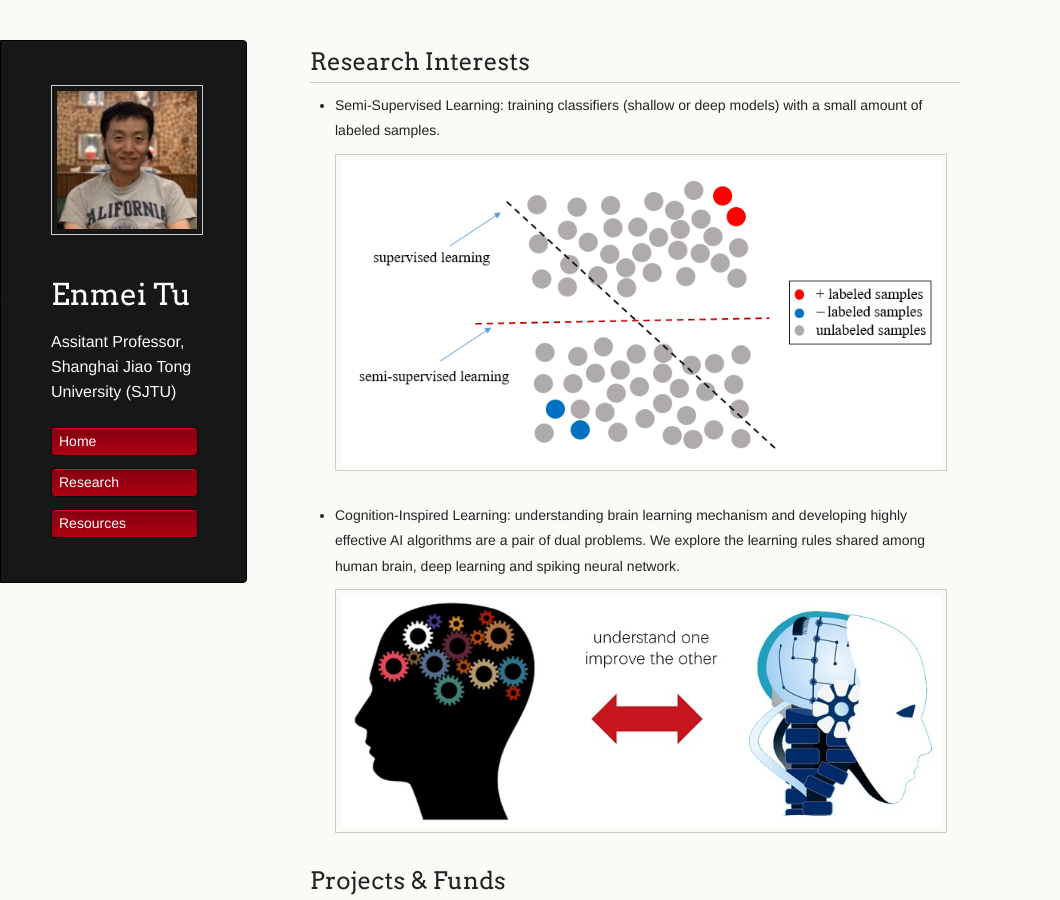
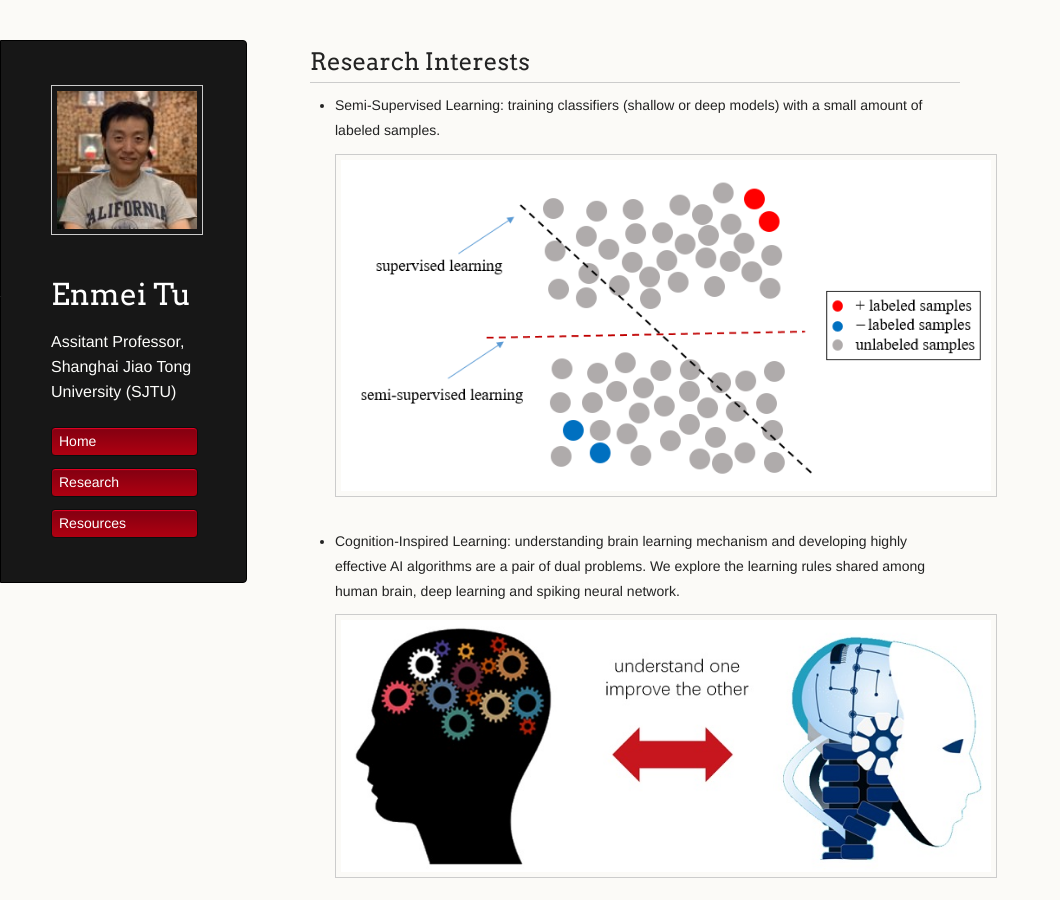
Before and after one commit to hellotem/enmeitu.github.io, a Jekyll site: the page built from research/index.md, in a window 1280 px wide and 900 px high. Shown: the whole window, without its empty margins (0-1060 px from the left). Built offline with Jekyll 4.4.1, drawn with Linux system fonts in a browser that asks for light colours; our own code applies the rules of GitHub Pages for plain Markdown files.

Commit message:
Update index.md

```diff
--- a/research/index.md
+++ b/research/index.md
@@ -1,8 +1,8 @@
 ## Research Interests
 * Semi-Supervised Learning: training classifiers (shallow or deep models) with a small amount of labeled samples.
-<img src="ssl5.png" alt="Markdown Monster icon" style="float: left; margin-right: 10px;" width="600" />
+<img src="ssl5.png" alt="Markdown Monster icon" style="float: left; margin-right: 10px;" width="650" />
 * Cognition-Inspired Learning: understanding brain learning mechanism and developing highly effective AI algorithms are a pair of dual problems. We explore the learning rules shared among human brain, deep learning and spiking neural network.
-<img src="BIAI2.jpg" alt="Markdown Monster icon" style="float: left; margin-right: 10px;" width="600" />
+<img src="BIAI2.jpg" alt="Markdown Monster icon" style="float: left; margin-right: 10px;" width="650" />
 
 ## Projects & Funds
 #### Principal Investigator
```
